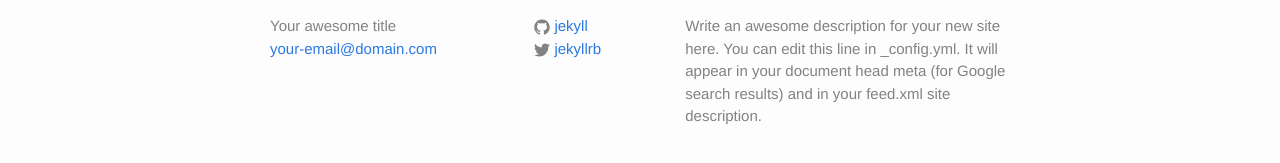
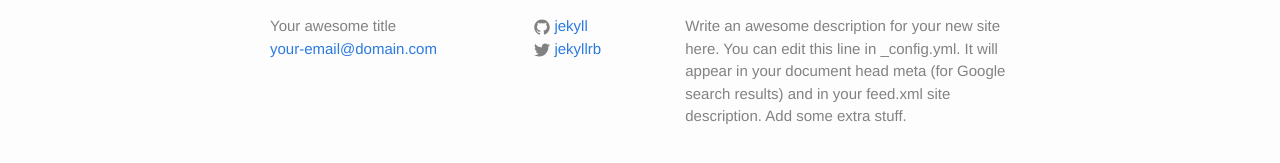
Before and after one commit to elvinmehilli/elvinmehilli.github.io, a Jekyll site: the page built from index.html, in a window 1280 px wide. Shown: the part 354-517 px from the top of the page. Built offline with Jekyll 4.4.1, drawn with Linux system fonts in a browser that asks for light colours.

Commit message:
change the description value

```diff
--- a/_config.yml
+++ b/_config.yml
@@ -11,7 +11,7 @@ email: your-email@domain.com
 description: > # this means to ignore newlines until "baseurl:"
   Write an awesome description for your new site here. You can edit this
   line in _config.yml. It will appear in your document head meta (for
-  Google search results) and in your feed.xml site description.
+  Google search results) and in your feed.xml site description. Add some extra stuff.
 baseurl: "" # the subpath of your site, e.g. /blog
 url: "http://yourdomain.com" # the base hostname & protocol for your site
 twitter_username: jekyllrb
```
